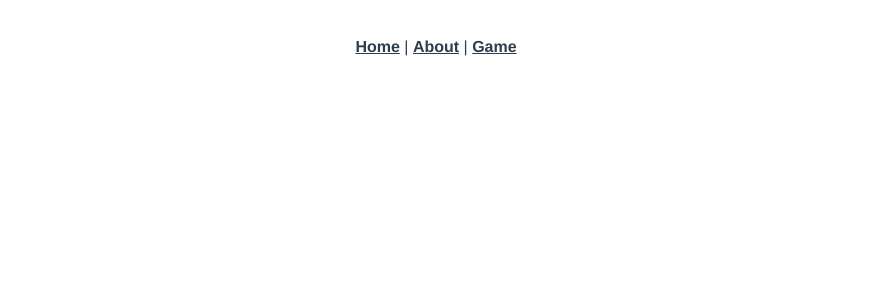
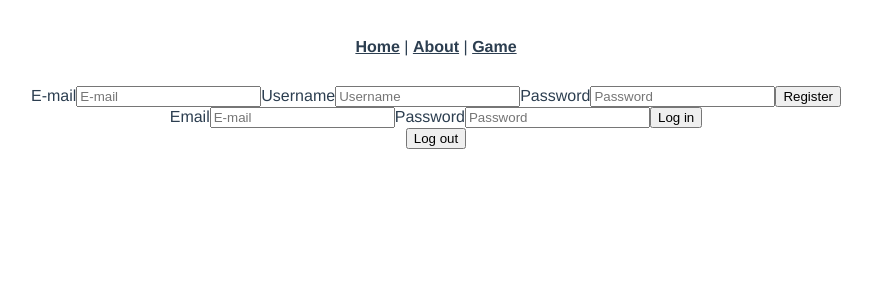
Before and after one commit to xWafl/polandcards-front, a Vue app: page /login in a window 1280 px wide. Shown: the top 300 px of the page, without its empty margins (204-1076 px from the left). Built offline with nearby package versions, Linux system fonts and the light colour scheme.

Commit message:
:sparkles: Queue basics

```diff
--- a/src/assets/config.ts
+++ b/src/assets/config.ts
@@ -1,3 +1,3 @@
-export const baseUrl = "localhost:5900";
+export const baseUrl = "localhost:5901";
 export const httpUrl = `http://${baseUrl}`;
 export const wsUrl = `ws://${baseUrl}`;
--- a/src/router/index.ts
+++ b/src/router/index.ts
@@ -2,6 +2,8 @@ import Vue from "vue";
 import VueRouter, { RouteConfig } from "vue-router";
 import Home from "../views/Home.vue";
 import Game from "@/views/Game.vue";
+import Login from "@/views/Login.vue";
+import Queue from "@/views/Queue.vue";
 
 Vue.use(VueRouter);
 
@@ -24,6 +26,16 @@ const routes: Array<RouteConfig> = [
         path: "/game",
         name: "Game",
         component: Game
+    },
+    {
+        path: "/login",
+        name: "Login",
+        component: Login
+    },
+    {
+        path: "/queue",
+        name: "Queue",
+        component: Queue
     }
 ];
 
--- /dev/null
+++ b/src/views/Login.vue
@@ -0,0 +1,92 @@
+<template>
+    <div class="login">
+        <div id="register">
+            <label for="registerEmail">E-mail</label
+            ><input v-model="email" placeholder="E-mail" id="registerEmail" />
+            <label for="registerUsername">Username</label
+            ><input
+                v-model="username"
+                placeholder="Username"
+                id="registerUsername"
+            />
+            <label for="registerPassword">Password</label>
+            <input
+                v-model="password"
+                placeholder="Password"
+                id="registerPassword"
+            />
+            <button @click="register">Register</button>
+        </div>
+        <div id="login">
+            <label for="loginEmail">Email</label
+            ><input v-model="email" placeholder="E-mail" id="loginEmail" />
+            <label for="loginPassword">Password</label
+            ><input
+                v-model="password"
+                placeholder="Password"
+                id="loginPassword"
+            />
+            <button @click="login">Log in</button>
+        </div>
+        <div id="logout">
+            <button @click="logout">Log out</button>
+        </div>
+        {{ status }}
+    </div>
+</template>
+
+<script lang="ts">
+import { Component, Vue } from "vue-property-decorator";
+import * as config from "../assets/config";
+
+@Component
+export default class Login extends Vue {
+    email = "";
+    username = "";
+    password = "";
+    status = null as unknown;
+    async register() {
+        if (this.email && this.password) {
+            const resp = await fetch(`${config.httpUrl}/api/auth/register`, {
+                method: "POST",
+                credentials: "include",
+                headers: {
+                    "Content-Type": "application/json"
+                },
+                body: JSON.stringify({
+                    username: this.username,
+                    email: this.email,
+                    password: this.password
+                })
+            });
+            this.status = await resp.json();
+        }
+    }
+    async login() {
+        if (this.email && this.password) {
+            const resp = await fetch(`${config.httpUrl}/api/auth/login`, {
+                method: "POST",
+                credentials: "include",
+                headers: {
+                    "Content-Type": "application/json"
+                },
+                body: JSON.stringify({
+                    email: this.email,
+                    password: this.password
+                })
+            });
+            this.status = await resp.json();
+        }
+    }
+    async logout() {
+        const resp = await fetch(`${config.httpUrl}/api/auth/logout`, {
+            method: "GET",
+            credentials: "include"
+        });
+        this.status = await resp.json();
+    }
+}
+</script>
+
+<!-- Add "scoped" attribute to limit CSS to this component only -->
+<style scoped lang="scss"></style>
--- /dev/null
+++ b/src/views/Queue.vue
@@ -0,0 +1,61 @@
+<template>
+    <div class="queue" v-if="loaded">
+        <button @click="join">Join queue</button>
+        <button @click="leave">Leave queue</button>
+        {{ status }}
+    </div>
+</template>
+
+<script lang="ts">
+import { Component, Vue } from "vue-property-decorator";
+import * as config from "@/assets/config";
+import { sendSocket, websocketHandler } from "@/helpers/websocket";
+
+@Component
+export default class Queue extends Vue {
+    status = null as unknown;
+    loaded = false;
+    socket: WebSocket = new WebSocket(config.wsUrl);
+
+    async join() {
+        const resp = await fetch(`${config.httpUrl}/api/game/joinQueue`, {
+            method: "POST",
+            credentials: "include",
+            headers: {
+                "Content-Type": "application/json"
+            },
+            body: JSON.stringify({})
+        });
+        this.status = await resp.text();
+        sendSocket(this.socket, "awaitMatch", "");
+    }
+
+    async leave() {
+        const resp = await fetch(`${config.httpUrl}/api/game/leaveQueue`, {
+            method: "POST",
+            credentials: "include",
+            headers: {
+                "Content-Type": "application/json"
+            },
+            body: JSON.stringify({})
+        });
+        this.status = await resp.text();
+    }
+
+    mounted() {
+        // Connection opened
+        this.socket.addEventListener("open", () => {
+            this.loaded = true;
+        });
+
+        // Listen for messages
+        this.socket.addEventListener("message", event => {
+            const { category, data } = websocketHandler(event.data);
+            console.log(`Category: ${category} | ${JSON.stringify(data)}`);
+        });
+    }
+}
+</script>
+
+<!-- Add "scoped" attribute to limit CSS to this component only -->
+<style scoped lang="scss"></style>
```
